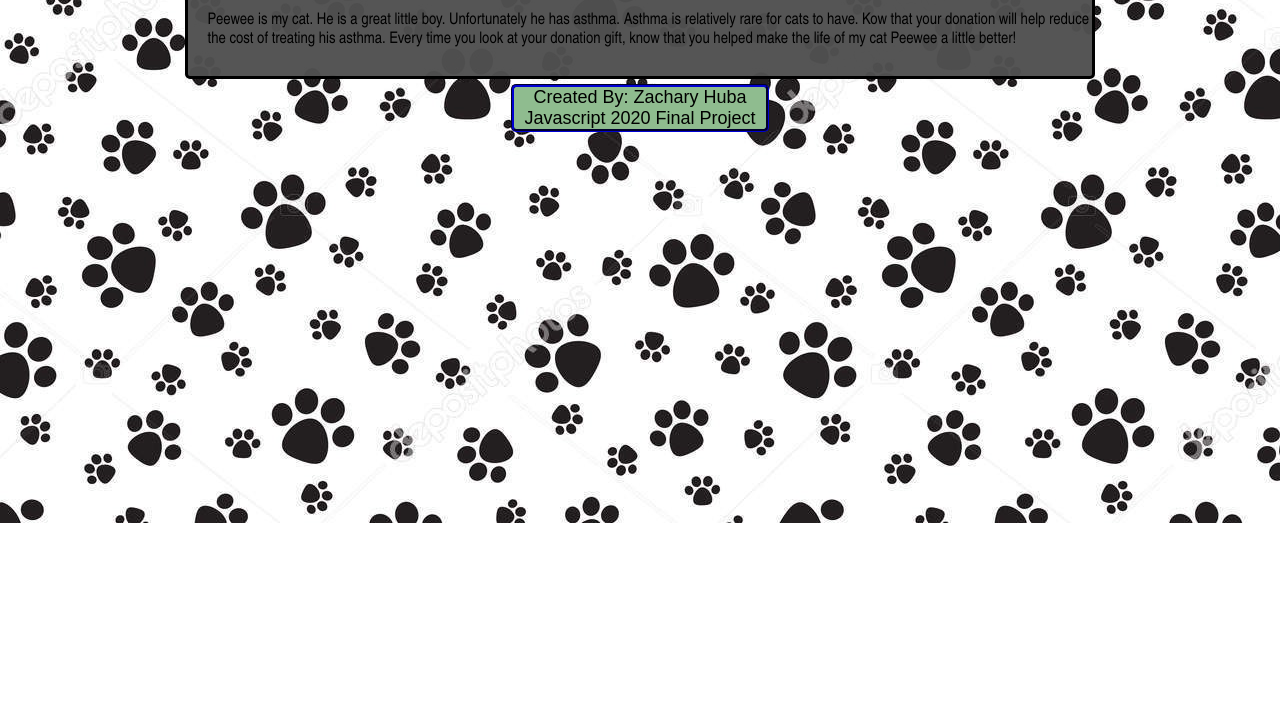
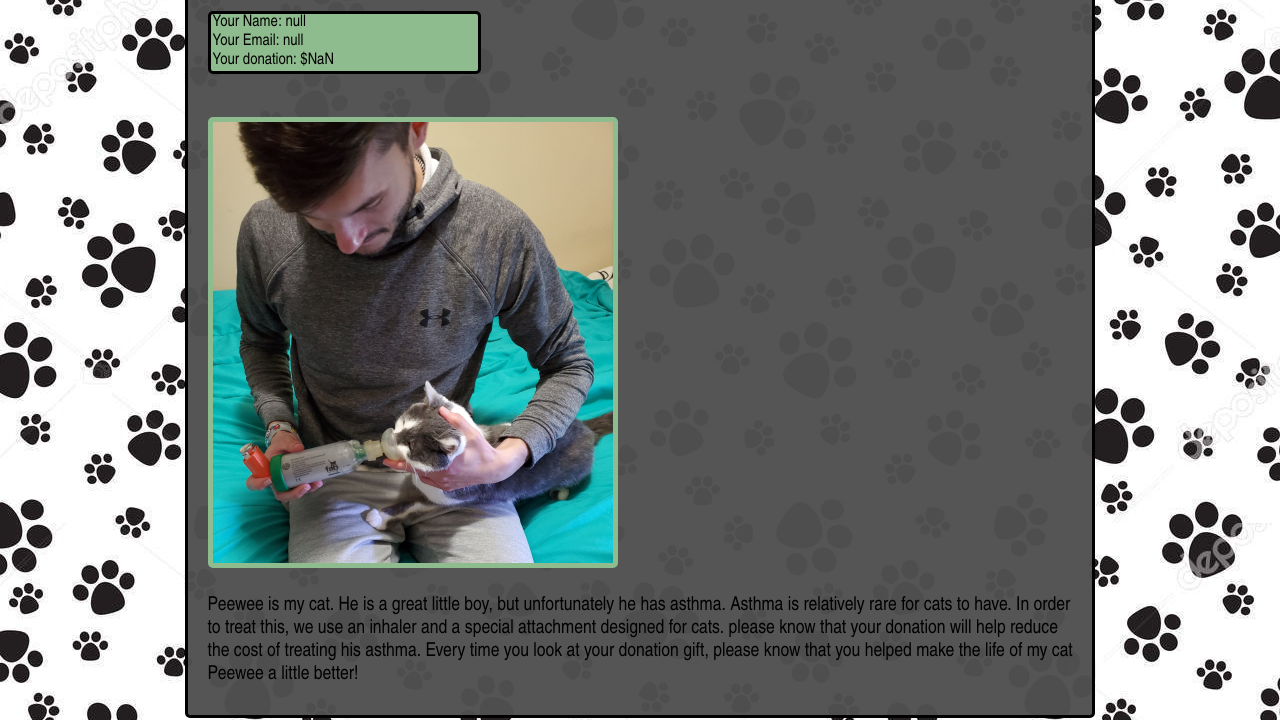
Before and after one commit to Zhuba92/JavascriptFinalProject, a plain HTML site: page thanks.html in a window 1280 px wide. Shown: the part 277-997 px from the top of the page. Before the commit the page ends 800 px from the top, so only its background shows below. Drawn offline with nearby package versions, Linux system fonts and the light colour scheme.

Commit message:
Fixed a few things

```diff
--- a/code.js
+++ b/code.js
@@ -55,34 +55,6 @@ $(document).ready(
             }
         );
 
-        function displayUserInfo()
-        {
-            $("#donations").hide();
-            $("#displayPersonInfo").show();
-            var name = $("#name").val();
-            $("#personName").text(name);
-
-            var email = $("#email").val();
-            $("#personEmail").text(email);
-
-            var amount = parseInt($("#amount").val());
-            $("#personDonation").text(`$${amount}`);
-
-            if(amount >= 1 && amount < 6)
-            {
-                $("#outputGift").text(`Thank you very much ${name} for your donation of $${amount}! We will be reaching out to send you your Keychain of Peewee.`);
-            }
-            else if (amount >= 6 && amount < 13)
-            {
-                $("#outputGift").text(`Thank you very much ${name} for your donation of $${amount}! We will be reaching out to send you your Coffee Mug.`);
-            }
-            else if (amount >= 13)
-            {
-                $("#outputGift").text(`Thank you very much ${name} for your donation of $${amount}! We will be reaching out to send you your Keychain of Peewee, Coffee Mug, and T-Shirt.`);
-            }
-        }
-
-
         function checkAnswer()
         {
             var initialAnswer = $("#guess").val();
--- a/style.css
+++ b/style.css
@@ -84,7 +84,7 @@ footer
     text-align: center;
     background-color: darkseagreen;
     font-family: Chiller, sans-serif;
-    font-size: large;
+    font-size: x-large;
     margin-top: 0;
     width: 20%;
     border-style: groove;
@@ -145,3 +145,43 @@ img
     width: 30%;
     padding-left: 3px
 }
+
+#outputGift
+{
+    font-size: larger;
+    padding-left: 2px;
+    padding-right: 2px;
+}
+
+p
+{
+    font-size: larger;
+    padding-right: 10px;
+}
+
+#displayPersonInfo
+{
+    border-style: solid;
+    border-color: black;
+    border-radius: 5px;
+    background-color: darkseagreen;
+    width: 30%;
+    padding-left: 2px;
+}
+
+#marginTen
+{
+    margin-top: 10px;
+}
+
+h2
+{
+    font-family: "Kristen ITC", Papyrus, sans-serif;
+}
+
+#medicine
+{
+    margin-top: 10px;
+    margin-left: auto;
+    margin-right: auto
+}
--- a/thanks.html
+++ b/thanks.html
@@ -6,7 +6,7 @@
     <script src="https://code.jquery.com/jquery-3.5.1.js"
             integrity="sha256-QWo7LDvxbWT2tbbQ97B53yJnYU3WhH/C8ycbRAkjPDc=" crossorigin="anonymous"></script>
     <script src="https://cdn.jsdelivr.net/npm/jquery-validation@1.19.2/dist/jquery.validate.js"></script>
-    <script src="code.js"></script>
+    <script src="thanks.js"></script>
     <link rel="stylesheet" href="style.css">
 </head>
 <header>
@@ -17,6 +17,7 @@
     </ul>
 </header>
 <body>
+
 <div id="container">
     <div id="donationInfo">
         <h2>Donation Tiers and Rewards:</h2>
@@ -28,14 +29,16 @@
     </div>
 
     <div id="displayPersonInfo">
-    <div>Your Name: <span id="personName"></span></div>
-    <div>Your Email: <span id="personEmail"></span></div>
-    <div>Your Donation: <span id="personDonation"></span></div>
+        <div><span id="personName"></span></div>
+        <div><span id="personEmail"></span></div>
+        <div><span id="personDonation"></span></div>
     </div>
+    <div id="marginTen"><span id="outputGift"></span></div>
+    <img src="images/PeeweeMedicine.jpg" height="441" width="400" alt="Peewee getting his medicine" id="medicine"/>
 
-    <p>Peewee is my cat. He is a great little boy. Unfortunately he has asthma. Asthma is relatively rare for cats to have.
-    Kow that your donation will help reduce the cost of treating his asthma. Every time you look at your donation gift, know that you helped make the life of my cat
-    Peewee a little better!</p>
+    <p>Peewee is my cat. He is a great little boy, but unfortunately he has asthma. Asthma is relatively rare for cats to have. In order to treat this, we use an inhaler and a special attachment
+    designed for cats. please know that your donation will help reduce the cost of treating his asthma. Every time you look at your donation gift, please know that you helped make the
+    life of my cat Peewee a little better!</p>
 </div>
 
 <footer>
--- /dev/null
+++ b/thanks.js
@@ -0,0 +1,36 @@
+$(document).ready(
+    function () {
+
+        var params = new URLSearchParams(window.location.search);
+        var name = params.get("name");
+        var email = params.get("email");
+        var amount = parseInt(params.get("amount"));
+
+
+            $("#donations").hide();
+            $("#displayPersonInfo").show();
+
+            $("#personName").text(`Your Name: ${name}`);
+
+            $("#personEmail").text(`Your Email: ${email}`);
+
+            $("#personDonation").text(`Your donation: $${amount}`);
+
+            if(amount >= 1 && amount < 6)
+            {
+                $("#outputGift").text(`Thank you very much ${name} for your donation of $${amount}! We will be reaching out to send you your Keychain of Peewee.`).css({"border-style":"solid",
+                "border-color":"black", "border-radius":"5px", "background-color":"floralwhite"});
+            }
+            else if (amount >= 6 && amount < 13)
+            {
+                $("#outputGift").text(`Thank you very much ${name} for your donation of $${amount}! We will be reaching out to send you your Coffee Mug.`).css({"border-style":"solid",
+                "border-color":"black", "border-radius":"5px", "background-color":"floralwhite"});
+            }
+            else if (amount >= 13)
+            {
+                $("#outputGift").text(`Thank you very much ${name} for your donation of $${amount}! We will be reaching out to send you your Keychain of Peewee, Coffee Mug, and T-Shirt.`).css({"border-style":"solid",
+                "border-color":"black", "border-radius":"5px", "background-color":"floralwhite"});
+            }
+
+    }
+);
```
Also changed, not shown: index.html (+1 -8 lines), images/PeeweeMedicine.jpg (added).
